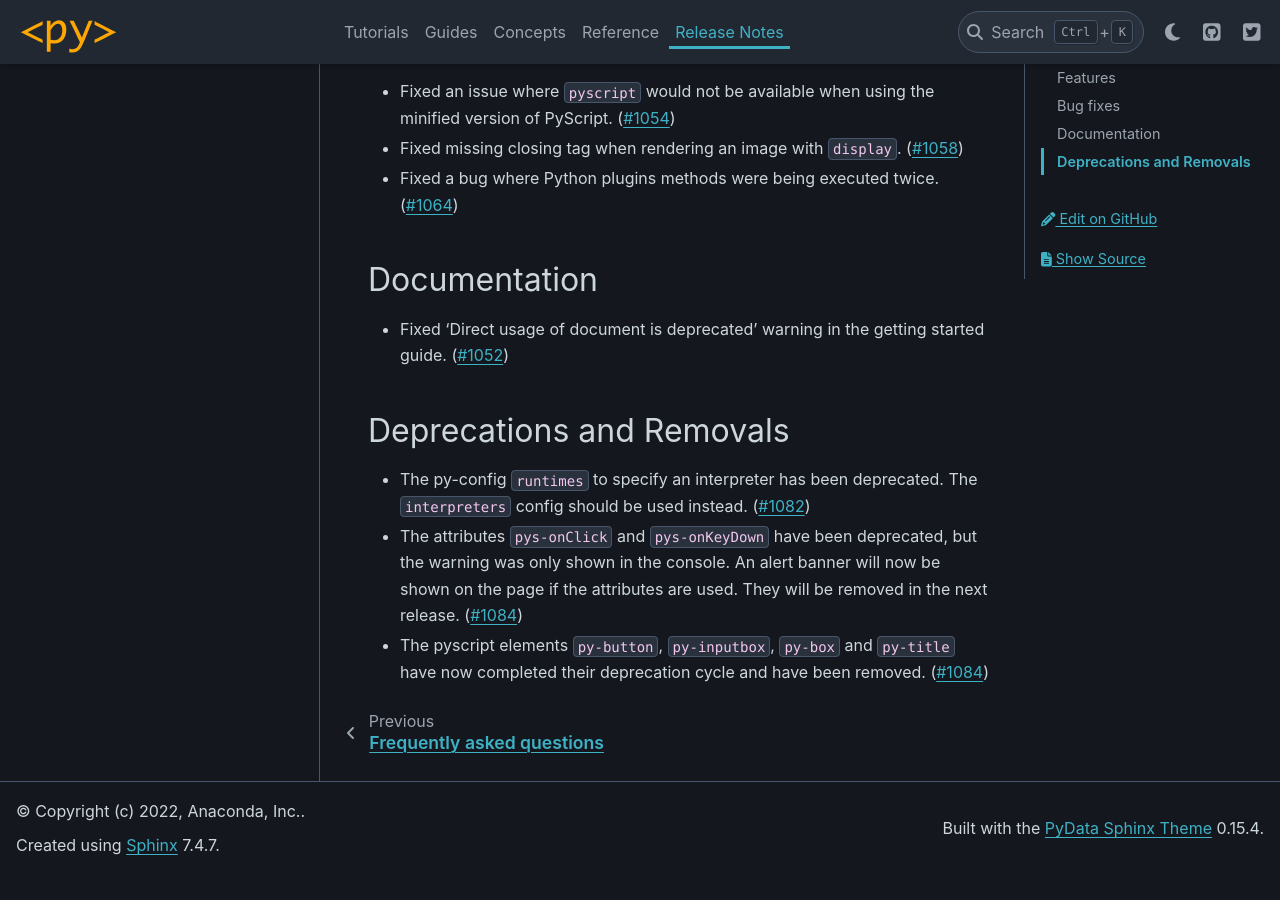
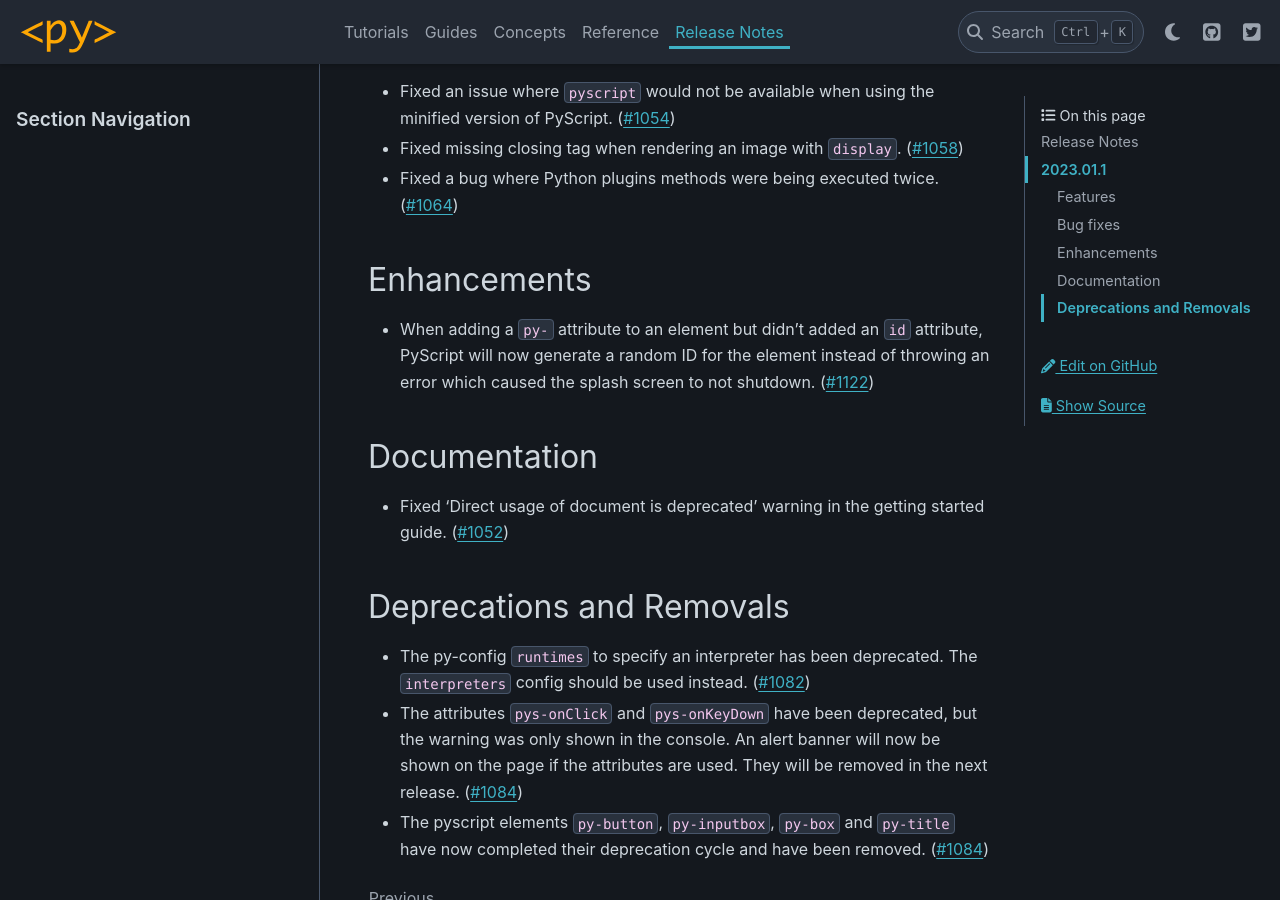
Before and after one commit to pyscript/pyscript, a Sphinx documentation site: the page built from docs/changelog.md, in a window 1280 px wide and 900 px high, scrolled down 482 px. Built offline with Sphinx 7.4.7 and the PyData theme 0.15.4, drawn with Linux system fonts in a browser that asks for light colours; before the commit the page ends 1357 px from its top, so only the background shows below that.

Commit message:
Add entry in changelog

```diff
--- a/docs/changelog.md
+++ b/docs/changelog.md
@@ -16,6 +16,10 @@
 - Fixed missing closing tag when rendering an image with `display`. ([#1058](https://github.com/pyscript/pyscript/pull/1058))
 - Fixed a bug where Python plugins methods were being executed twice. ([#1064](https://github.com/pyscript/pyscript/pull/1064))
 
+Enhancements
+------------
+- When adding a `py-` attribute to an element but didn't added an `id` attribute, PyScript will now generate a random ID for the element instead of throwing an error which caused the splash screen to not shutdown. ([#1122](https://github.com/pyscript/pyscript/pull/1122))
+
 Documentation
 -------------
 
```
